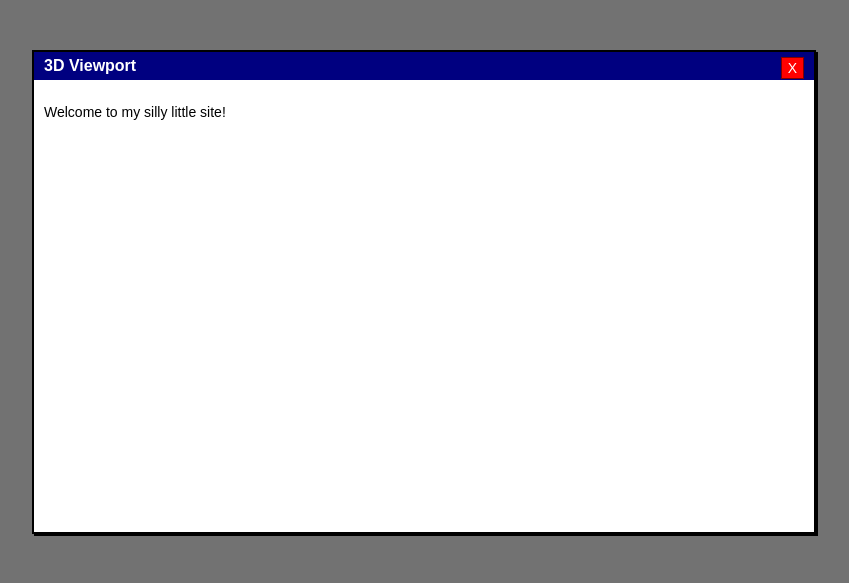
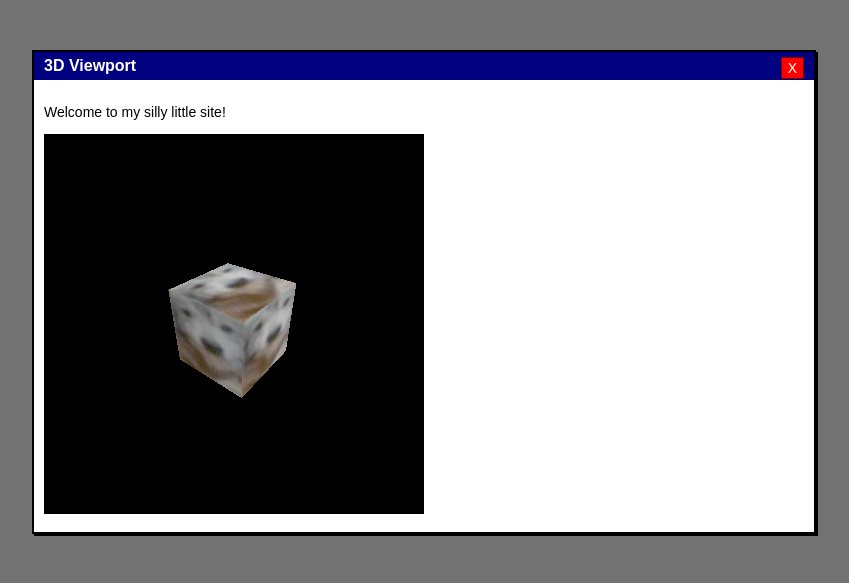
Before and after one commit to NikkyBun/Fulp, a plain HTML site: page index.html in a window 1280 px wide. Shown: the whole page, without its empty margins (216-1065 px from the left). Drawn offline with nearby package versions, Linux system fonts and the light colour scheme.

Commit message:
TextureWorksCube

```diff
--- a/index.html
+++ b/index.html
@@ -4,15 +4,14 @@
     <meta charset="UTF-8">
     <meta name="viewport" content="width=device-width, initial-scale=1.0">
     <link rel="stylesheet" href="Styles/styles.css">
-    <script src="https://cdnjs.cloudflare.com/ajax/libs/three.js/0.160.0/three.min.js"></script>
     <script type="importmap">
         {
           "imports": {
-            "three": "https://cdn.jsdelivr.net/npm/three@<0.174.0>/build/three.module.js",
-            "three/addons/": "https://cdn.jsdelivr.net/npm/three@<0.174.0>/examples/jsm/"
+            "three": "https://cdn.jsdelivr.net/npm/three@0.174.0/build/three.module.js",
+            "three/addons/": "https://cdn.jsdelivr.net/npm/three@0.174.0/examples/jsm/"
           }
         }
-      </script>
+    </script>
     <title>3D viewport</title>
 </head>
 <body>
@@ -30,7 +29,7 @@
         </div>
     </div>
 
-    <script>
+    <script type="module">
         import * as THREE from 'three';
 
         const canvas = document.getElementById('webgl-canvas');
@@ -55,7 +54,7 @@
 
         const textureLoader = new THREE.TextureLoader();
         const texture = textureLoader.load(
-            'sehtxgh.png',
+            'Styles/sehtxgh.png',
             () => console.log('Texture loaded successfully'),
             undefined,
             (error) => console.error('Error loading texture:', error)
@@ -81,10 +80,10 @@
         scene.add(cube);
         geometry.computeVertexNormals();
         // Ambient light (soft background light)
-        const ambientLight = new THREE.AmbientLight(0xffffff, 5); // color, intensity
+        const ambientLight = new THREE.AmbientLight(0xffffff, 1); // color, intensity
         scene.add(ambientLight);
         // Directional light (like sunlight)
-        const directionalLight = new THREE.DirectionalLight(0xffffff, 10);
+        const directionalLight = new THREE.DirectionalLight(0xffffff, 1);
         directionalLight.position.set(3, 3, 3); // Position the light source
         scene.add(directionalLight);
 
@@ -132,6 +131,5 @@
             document.querySelector('.window').style.display = 'none';
         });
     </script>
-
 </body>
 </html>
```
